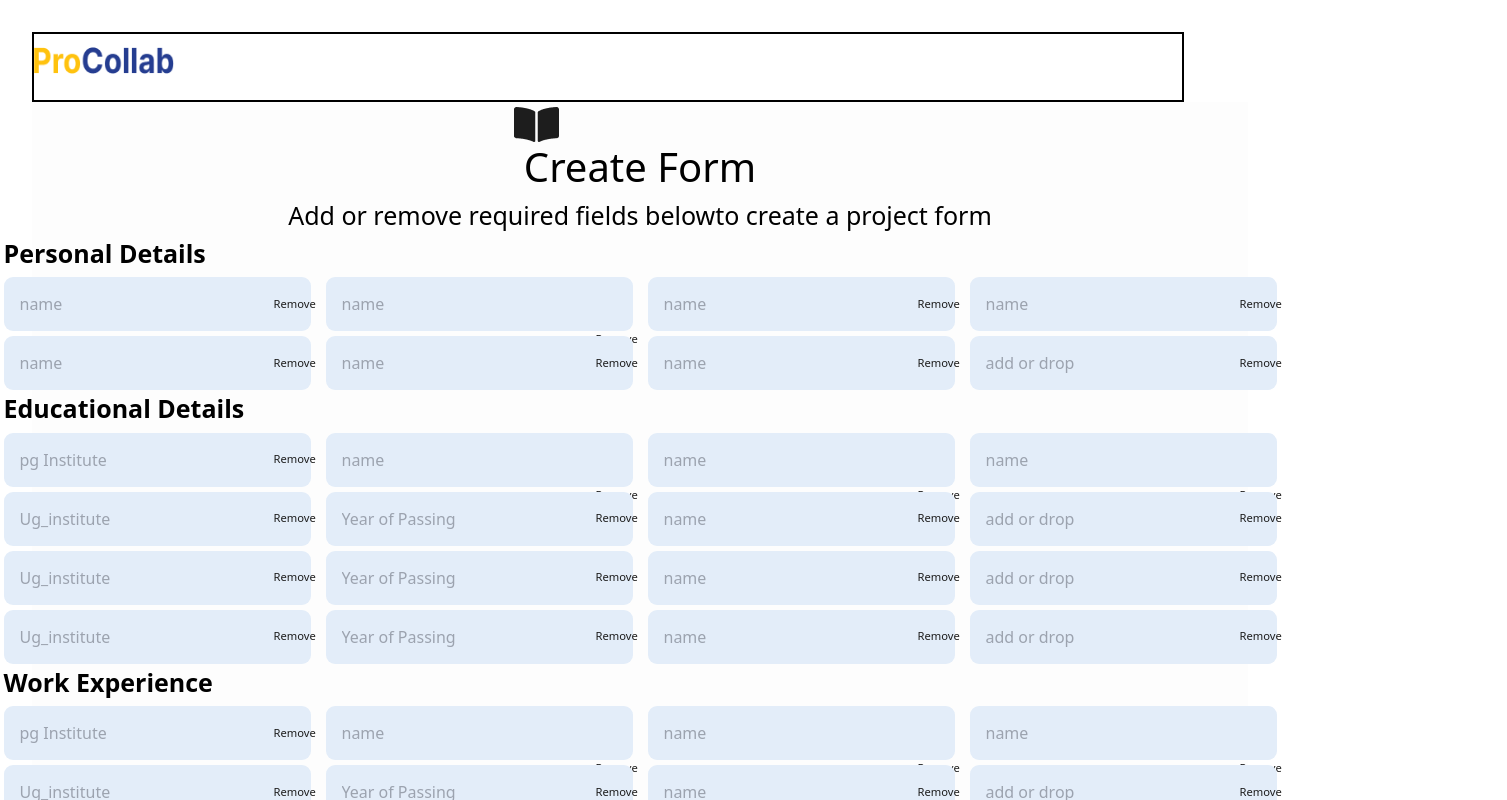
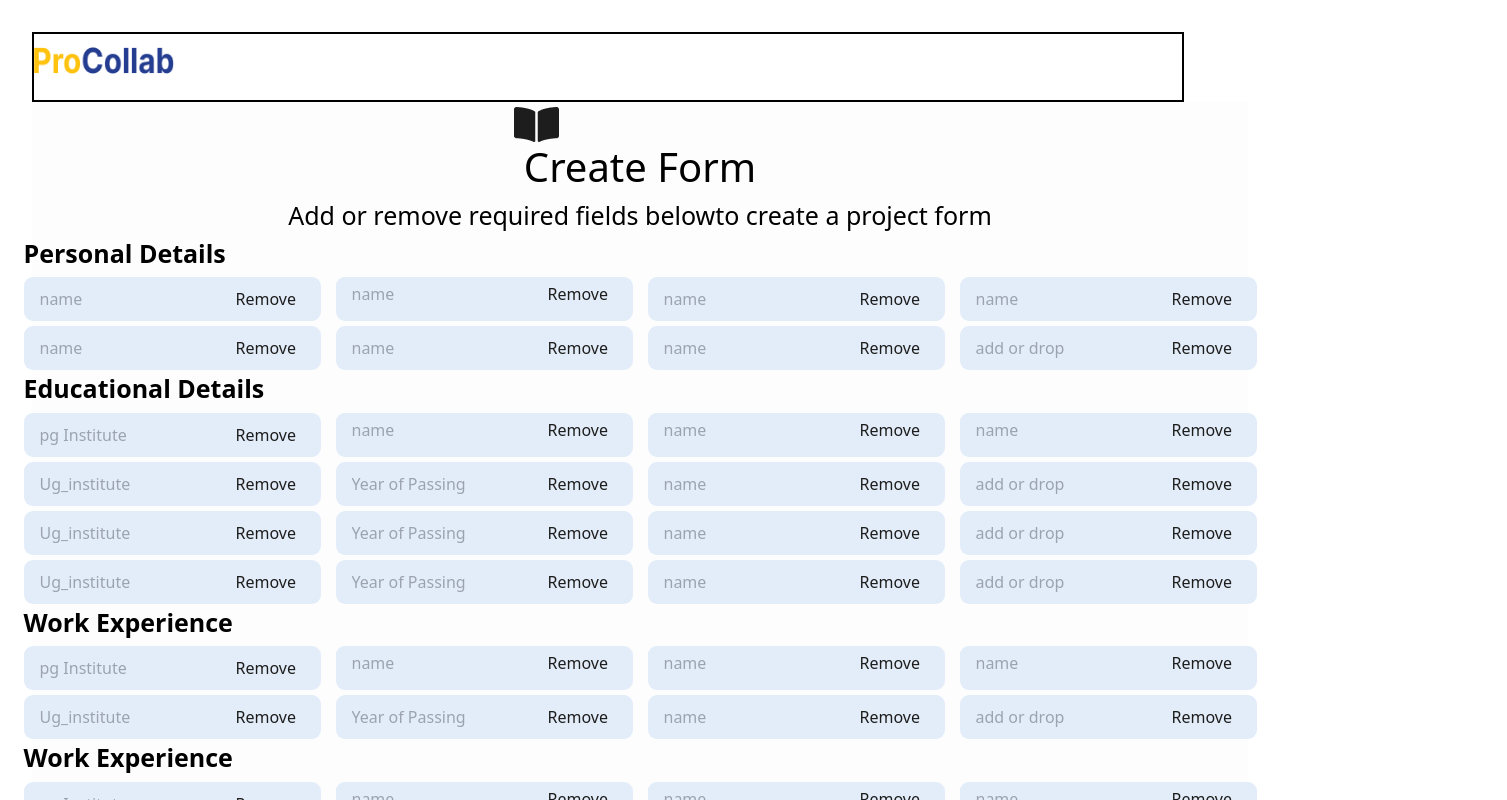
Before and after one commit to Mohamedkaif10/collab, a React (Vite) app: page /create_form in a window 1280 px wide. Shown: the top 800 px of the page, 1507 px wide, since content can reach past the window. Built offline with nearby package versions, Linux system fonts and the light colour scheme.

Commit message:
completing the create_form

```diff
--- a/src/pages/Create_form.jsx
+++ b/src/pages/Create_form.jsx
@@ -22,6 +22,20 @@ const Create_form=()=>{
                      event.preventDefault();
                      openModal();
               };
+              // Get all the remove buttons by class name
+const removeButtons = document.querySelectorAll('.remove-button');
+
+// Add a click event listener to each remove button
+removeButtons.forEach((button) => {
+  button.addEventListener('click', () => {
+    // Get the parent div (container) of the clicked button
+    const container = button.parentElement.parentElement;
+
+    // Remove the container from the DOM
+    container.remove();
+  });
+});
+
 
     return(
            <>
@@ -36,26 +50,24 @@ const Create_form=()=>{
                        <div className="inner_box_1">
                         <input className="input_stuff" placeholder="name">
                         </input>
-                        <RemoveCircleOutlineIcon className="removeicon"/>
-                        <div className="remove_text">Remove</div>
+                          <button className="remove-button">Remove</button>
                        </div>
                        <div classname="inner_box_1">
                         <input className="input_stuff" placeholder="name">
                         </input>
-                        <RemoveCircleOutlineIcon className="removeicon"/>
-                        <div className="remove_text">Remove</div>
+                         <button className="remove-button">Remove</button>
                        </div>
                        <div className="inner_box_1">
                         <input className="input_stuff" placeholder="name">
                         </input>
                         <RemoveCircleOutlineIcon className="removeicon"/>
-                        <div className="remove_text">Remove</div>
+                         <button className="remove-button">Remove</button>
                        </div>
                        <div className="inner_box_1">
                         <input className="input_stuff" placeholder="name">
                         </input>
-                        <RemoveCircleOutlineIcon className="removeicon"/>
-                        <div className="remove_text">Remove</div>
+
+                        <button className="remove-button">Remove</button>
                        </div>
                 </div>
                 <div className="details_1_box">
@@ -63,25 +75,25 @@ const Create_form=()=>{
                         <input className="input_stuff" placeholder="name">
                         </input>
                         <RemoveCircleOutlineIcon className="removeicon"/>
-                        <div className="remove_text">Remove</div>
+                        <button className="remove-button">Remove</button>
                        </div>
                        <div className="inner_box_1">
                         <input className="input_stuff" placeholder="name">
                         </input>
                         <RemoveCircleOutlineIcon className="removeicon"/>
-                        <div className="remove_text">Remove</div>
+                        <button className="remove-button">Remove</button>
                        </div>
                        <div className="inner_box_1">
                         <input className="input_stuff" placeholder="name">
                         </input>
                         <RemoveCircleOutlineIcon className="removeicon"/>
-                        <div className="remove_text">Remove</div>
+                        <button className="remove-button">Remove</button>
                        </div>
                        <div className="inner_box_1">
                         <input className="input_stuff" placeholder="add or drop">
                         </input>
                         <RemoveCircleOutlineIcon className="removeicon"/>
-                        <div className="remove_text">Remove</div>
+                        <button className="remove-button">Remove</button>
                        </div>
                 </div>
           </div>
@@ -92,25 +104,25 @@ const Create_form=()=>{
                         <input className="input_stuff" placeholder="pg Institute">
                         </input>
                         <RemoveCircleOutlineIcon className="removeicon"/>
-                        <div className="remove_text">Remove</div>
+                         <button className="remove-button">Remove</button>
                        </div>
                        <div className="Year of Passing">
                         <input className="input_stuff" placeholder="name">
                         </input>
                         <RemoveCircleOutlineIcon className="removeicon"/>
-                        <div className="remove_text">Remove</div>
+                         <button className="remove-button">Remove</button>
                        </div>
                        <div className="Specilisation">
                         <input className="input_stuff" placeholder="name">
                         </input>
                         <RemoveCircleOutlineIcon className="removeicon"/>
-                        <div className="remove_text">Remove</div>
+                         <button className="remove-button">Remove</button>
                        </div>
                        <div className="pg_percentage">
                         <input className="input_stuff" placeholder="name">
                         </input>
                         <RemoveCircleOutlineIcon className="removeicon"/>
-                        <div className="remove_text">Remove</div>
+                         <button className="remove-button">Remove</button>
                        </div>
                 </div>
                 <div className="details_1_box">
@@ -118,25 +130,25 @@ const Create_form=()=>{
                         <input className="input_stuff" placeholder="Ug_institute">
                         </input>
                         <RemoveCircleOutlineIcon className="removeicon"/>
-                        <div className="remove_text">Remove</div>
+                         <button className="remove-button">Remove</button>
                        </div>
                        <div className="inner_box_1">
                         <input className="input_stuff" placeholder="Year of Passing">
                         </input>
                         <RemoveCircleOutlineIcon className="removeicon"/>
-                        <div className="remove_text">Remove</div>
+                         <button className="remove-button">Remove</button>
                        </div>
                        <div className="inner_box_1">
                         <input className="input_stuff" placeholder="name">
                         </input>
                         <RemoveCircleOutlineIcon className="removeicon"/>
-                        <div className="remove_text">Remove</div>
+                         <button className="remove-button">Remove</button>
                        </div>
                        <div className="inner_box_1">
                         <input className="input_stuff" placeholder="add or drop">
                         </input>
                         <RemoveCircleOutlineIcon className="removeicon"/>
-                        <div className="remove_text">Remove</div>
+                         <button className="remove-button">Remove</button>
                        </div>
                 </div>
                 <div className="details_1_box">
@@ -144,25 +156,25 @@ const Create_form=()=>{
                         <input className="input_stuff" placeholder="Ug_institute">
                         </input>
                         <RemoveCircleOutlineIcon className="removeicon"/>
-                        <div className="remove_text">Remove</div>
+                         <button className="remove-button">Remove</button>
                        </div>
                        <div className="inner_box_1">
                         <input className="input_stuff" placeholder="Year of Passing">
                         </input>
                         <RemoveCircleOutlineIcon className="removeicon"/>
-                        <div className="remove_text">Remove</div>
+                         <button className="remove-button">Remove</button>
                        </div>
                        <div className="inner_box_1">
                         <input className="input_stuff" placeholder="name">
                         </input>
                         <RemoveCircleOutlineIcon className="removeicon"/>
-                        <div className="remove_text">Remove</div>
+                         <button className="remove-button">Remove</button>
                        </div>
                        <div className="inner_box_1">
                         <input className="input_stuff" placeholder="add or drop">
                         </input>
                         <RemoveCircleOutlineIcon className="removeicon"/>
-                        <div className="remove_text">Remove</div>
+                         <button className="remove-button">Remove</button>
                        </div>
                 </div>
                 <div className="details_1_box">
@@ -170,25 +182,25 @@ const Create_form=()=>{
                         <input className="input_stuff" placeholder="Ug_institute">
                         </input>
                         <RemoveCircleOutlineIcon className="removeicon"/>
-                        <div className="remove_text">Remove</div>
+                         <button className="remove-button">Remove</button>
                        </div>
                        <div className="inner_box_1">
                         <input className="input_stuff" placeholder="Year of Passing">
                         </input>
                         <RemoveCircleOutlineIcon className="removeicon"/>
-                        <div className="remove_text">Remove</div>
+                         <button className="remove-button">Remove</button>
                        </div>
                        <div className="inner_box_1">
                         <input className="input_stuff" placeholder="name">
                         </input>
                         <RemoveCircleOutlineIcon className="removeicon"/>
-                        <div className="remove_text">Remove</div>
+                         <button className="remove-button">Remove</button>
                        </div>
                        <div className="inner_box_1">
                         <input className="input_stuff" placeholder="add or drop">
                         </input>
                         <RemoveCircleOutlineIcon className="removeicon"/>
-                        <div className="remove_text">Remove</div>
+                         <button className="remove-button">Remove</button>
                        </div>
                 </div>
           </div>
@@ -199,25 +211,25 @@ const Create_form=()=>{
                         <input className="input_stuff" placeholder="pg Institute">
                         </input>
                         <RemoveCircleOutlineIcon className="removeicon"/>
-                        <div className="remove_text">Remove</div>
+                         <button className="remove-button">Remove</button>
                        </div>
                        <div className="Year of Passing">
                         <input className="input_stuff" placeholder="name">
                         </input>
                         <RemoveCircleOutlineIcon className="removeicon"/>
-                        <div className="remove_text">Remove</div>
+                         <button className="remove-button">Remove</button>
                        </div>
                        <div className="Specilisation">
                         <input className="input_stuff" placeholder="name">
                         </input>
                         <RemoveCircleOutlineIcon className="removeicon"/>
-                        <div className="remove_text">Remove</div>
+                         <button className="remove-button">Remove</button>
                        </div>
                        <div className="pg_percentage">
                         <input className="input_stuff" placeholder="name">
                         </input>
                         <RemoveCircleOutlineIcon className="removeicon"/>
-                        <div className="remove_text">Remove</div>
+                         <button className="remove-button">Remove</button>
                        </div>
                 </div>
                 <div className="details_1_box">
@@ -225,25 +237,25 @@ const Create_form=()=>{
                         <input className="input_stuff" placeholder="Ug_institute">
                         </input>
                         <RemoveCircleOutlineIcon className="removeicon"/>
-                        <div className="remove_text">Remove</div>
+                         <button className="remove-button">Remove</button>
                        </div>
                        <div className="inner_box_1">
                         <input className="input_stuff" placeholder="Year of Passing">
                         </input>
                         <RemoveCircleOutlineIcon className="removeicon"/>
-                        <div className="remove_text">Remove</div>
+                         <button className="remove-button">Remove</button>
                        </div>
                        <div className="inner_box_1">
                         <input className="input_stuff" placeholder="name">
                         </input>
                         <RemoveCircleOutlineIcon className="removeicon"/>
-                        <div className="remove_text">Remove</div>
+                         <button className="remove-button">Remove</button>
                        </div>
                        <div className="inner_box_1">
                         <input className="input_stuff" placeholder="add or drop">
                         </input>
                         <RemoveCircleOutlineIcon className="removeicon"/>
-                        <div className="remove_text">Remove</div>
+                         <button className="remove-button">Remove</button>
                        </div>
                 </div>
           </div>
@@ -254,25 +266,25 @@ const Create_form=()=>{
                         <input className="input_stuff" placeholder="pg Institute">
                         </input>
                         <RemoveCircleOutlineIcon className="removeicon"/>
-                        <div className="remove_text">Remove</div>
+                         <button className="remove-button">Remove</button>
                        </div>
                        <div className="Year of Passing">
                         <input className="input_stuff" placeholder="name">
                         </input>
                         <RemoveCircleOutlineIcon className="removeicon"/>
-                        <div className="remove_text">Remove</div>
+                         <button className="remove-button">Remove</button>
                        </div>
                        <div className="Specilisation">
                         <input className="input_stuff" placeholder="name">
                         </input>
                         <RemoveCircleOutlineIcon className="removeicon"/>
-                        <div className="remove_text">Remove</div>
+                         <button className="remove-button">Remove</button>
                        </div>
                        <div className="pg_percentage">
                         <input className="input_stuff" placeholder="name">
                         </input>
                         <RemoveCircleOutlineIcon className="removeicon"/>
-                        <div className="remove_text">Remove</div>
+                         <button className="remove-button">Remove</button>
                        </div>
                 </div>
           </div>
--- a/src/pages/registerProf.jsx
+++ b/src/pages/registerProf.jsx
@@ -76,7 +76,7 @@ const Registerprof1 = () => {
   const queryParams =new URLSearchParams({full_name:formData.full_name}).toString()
 
   return (
-    <form onSubmit={handleSubmit}>
+    <form >
     <div className="flex">
       <span className="w-2/5 lefty">
         <div className="main_div3">
@@ -186,7 +186,7 @@ const Registerprof1 = () => {
           </div>
           <div>
             <div className="createaccdiv">
-              <button type="submit">Create Account</button>
+              <button onClick={handleSubmit}>Create Account</button>
             </div>
           </div>
           <div className="pt-5">
--- a/src/pages/secondProf.jsx
+++ b/src/pages/secondProf.jsx
@@ -87,8 +87,7 @@ const handleInputChange=(e)=>{
               name="hashed_password"
               value={formData.hashed_password}
               onChange={handleInputChange}>
-
-              </input>
+            </input>
             </div>
           </div>
           <div className="div1">
@@ -114,7 +113,7 @@ const handleInputChange=(e)=>{
       <span className="w-2/5 right-side">
         <img className="sideimg" src={firstLogo} alt="" />
       </span>
-      <p  onClick={ handleButtonClick} style={{color:"black"}}> join procollab today</p>
+      <p  onClick={handleButtonClick} style={{color:"black"}}> join procollab today</p>
     </div>
     </form>
   );
--- a/src/styles/Create_form.css
+++ b/src/styles/Create_form.css
@@ -24,10 +24,17 @@
     flex-direction: row;
     gap:15px;
 }
+.details_1_box div{
+    background:#E3EDF9;
+    width: 297px;
+    height:44px;
+    border-radius: 9px;
+    border: none;
+}
 .details_1_box input{
     background:#E3EDF9;
-    width: 307px;
-    height:54px;
+    width: 212px;
+    height:34px;
     border-radius: 9px;
     border: none;
 }
@@ -95,3 +102,6 @@
     font-weight: 700;
     background-color: #2C6016;
 }
+.remove-button{
+    font-size: 1rem;
+}
```
